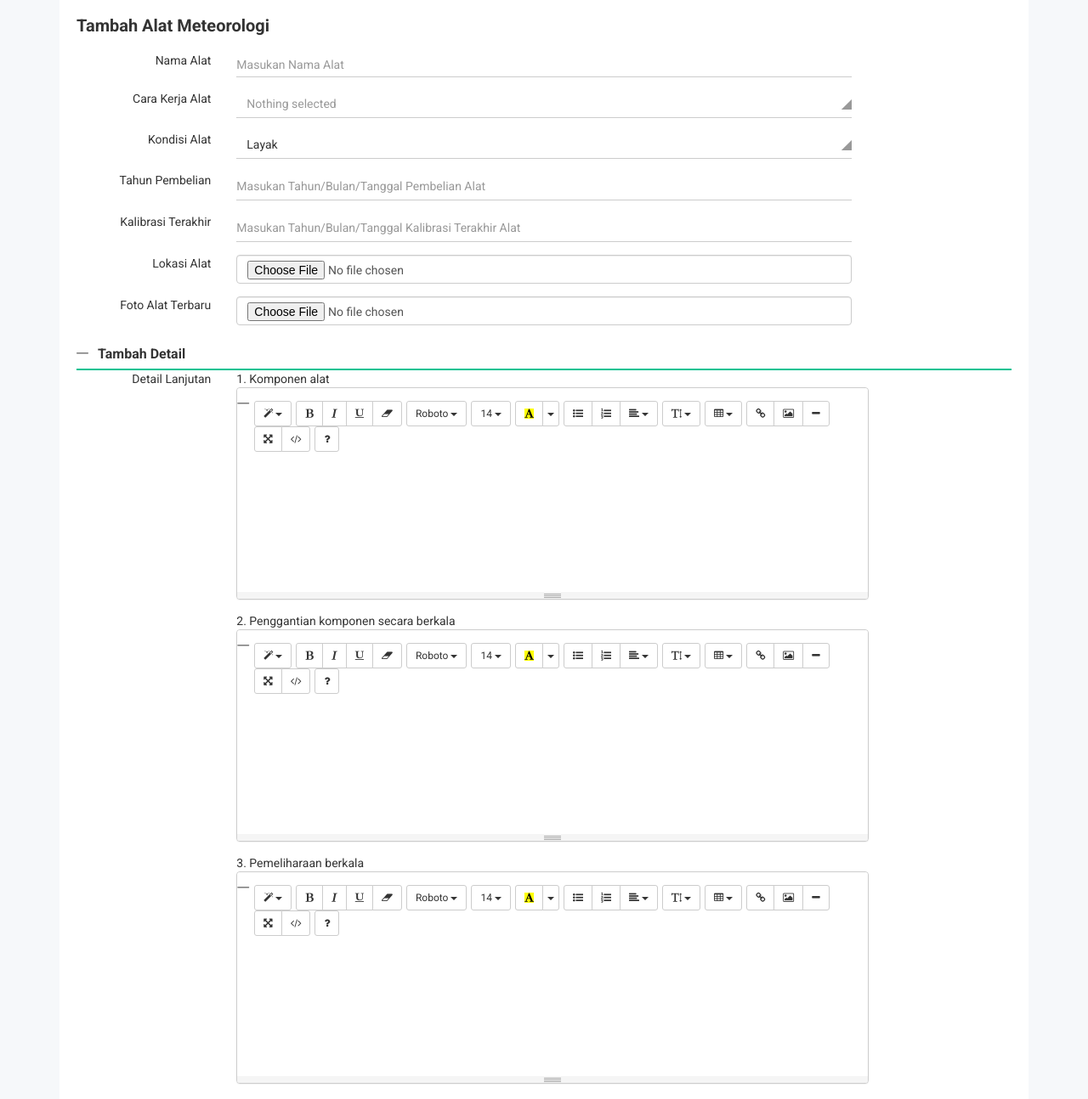
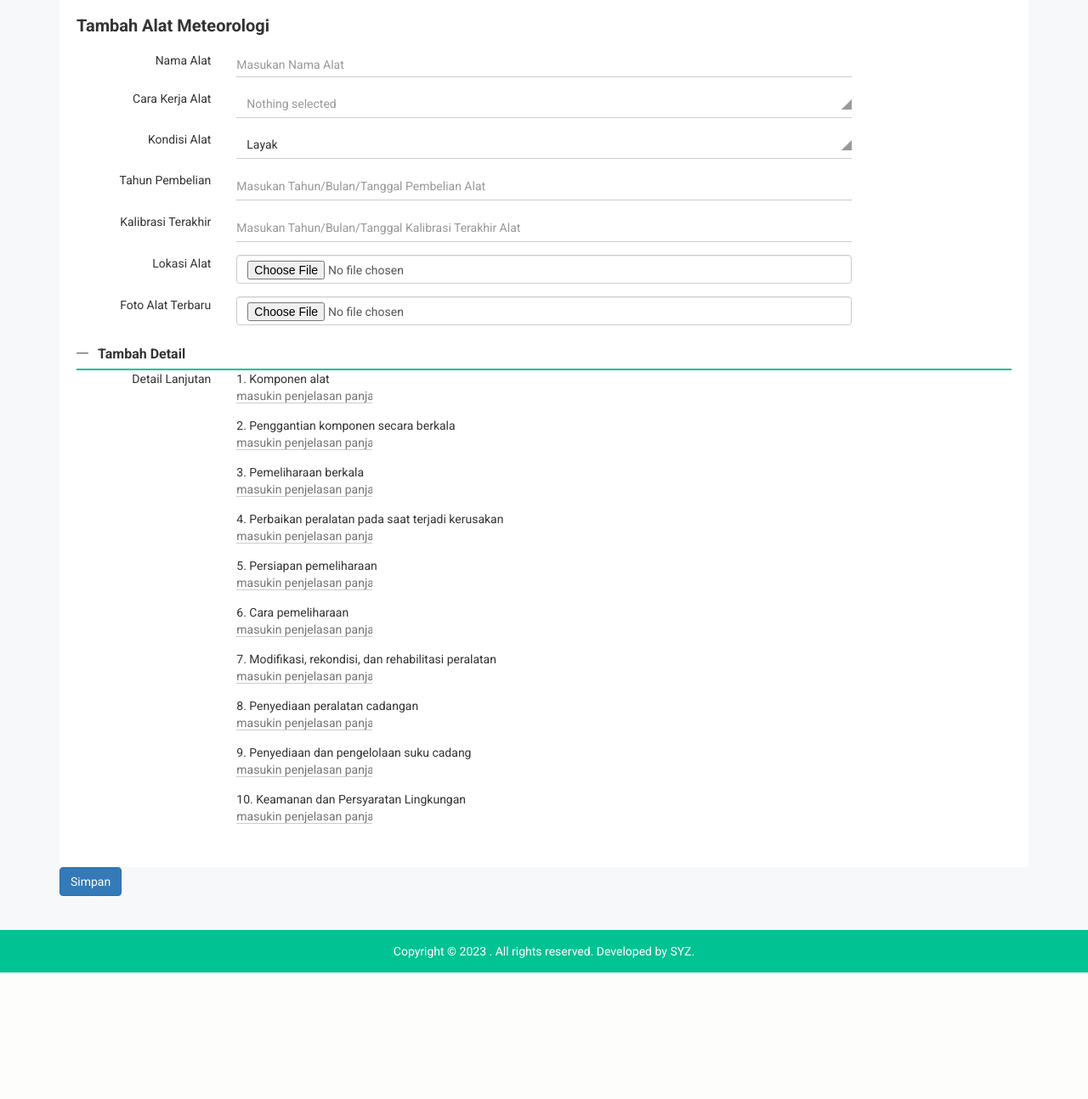
Before and after one commit to satriasapta/inventaris-alat-meteorologi, a CodeIgniter 4 app: template app/Views/admin/tambahalat.php in a window 1280 px wide, after a click on "Tambah Detail". Shown: the part 301-1595 px from the top of the page at 85% size. After the commit the page ends 1446 px from the top, so only its background shows below. Run offline with PHP 8.4 and a stand-in for CodeIgniter, Linux system fonts and the light colour scheme; the template is opened without the code that fills it, so the values that code supplies are empty; some libraries are stand-ins or nearby versions; some web fonts are replaced.

Commit message:
fix tambah alat

```diff
--- a/app/Models/AlatModel.php
+++ b/app/Models/AlatModel.php
@@ -12,7 +12,7 @@ class AlatModel extends Model
     protected $useAutoIncrement = true;
     protected $insertID         = 0;
     protected $returnType       = 'array';
-    protected $allowedFields    = ['nama_alat', 'gambar_alat', 'kondisi_alat', 'tahun_pembelian','kalibrasi','lokasi_alat','detail_alat','id_kategori'];
+    protected $allowedFields    = ['nama_alat', 'gambar_alat', 'kondisi_alat', 'tahun_pembelian','kalibrasi','lokasi_alat','detail_alat','komponen_alat','penggantian_komponen','pemeliharaan_alat','perbaikan_alat','persiapan_pemeliharaan','cara_pemeliharaan','modifikasi_alat','penyediaan_alat','penyediaan_sukucadang','keamanan_alat','id_kategori'];
 
     public function getAlat()
     {
--- a/app/Views/admin/tambahalat.php
+++ b/app/Views/admin/tambahalat.php
@@ -5,7 +5,11 @@
 <div class="form-example-area">
     <div class="container">
         <div class="row">
-            <form method="POST" action="/admin/save" enctype="multipart/form-data">
+            <?php if (session()->has('success')) : ?>
+                <p class="text-success"><?= session()->getFlashdata('success'); ?></p>
+            <?php endif; ?>
+            <?php $validation = session()->getFlashdata('validation'); ?>
+            <form method="POST" action="<?= current_url(); ?>" enctype="multipart/form-data">
                 <div class="col-lg-12 col-md-12 col-sm-12 col-xs-12">
                     <div class="form-example-wrap mg-t-30">
                         <div class="cmp-tb-hd cmp-int-hd">
@@ -118,7 +122,7 @@
                                     </div>
                                     <div class="col-lg-8 col-md-7 col-sm-7 col-xs-12">
                                         <div class="nk-int-st">
-                                            <input type="file" name="foto_alat" class="form-control">
+                                            <input type="file" name="gambar_alat" class="form-control">
                                         </div>
                                     </div>
                                 </div>
@@ -150,7 +154,7 @@
                                                                         <div class="form-group">
                                                                             <label>1. Komponen alat</label>
                                                                             <div class="nk-int-st">
-                                                                                <input type="text" name="komponen_alat" class="html-editor" placeholder="masukin penjelasan panjang">
+                                                                                <input type="text" name="komponen_alat" placeholder="masukin penjelasan panjang">
                                                                             </div>
                                                                         </div>
                                                                     </div>
@@ -165,7 +169,7 @@
                                                                         <div class="form-group">
                                                                             <label>2. Penggantian komponen secara berkala</label>
                                                                             <div class="nk-int-st">
-                                                                                <input type="text" name="penggantian_komponen" class="html-editor" placeholder="masukin penjelasan panjang">
+                                                                                <input type="text" name="penggantian_komponen" placeholder="masukin penjelasan panjang">
                                                                             </div>
                                                                         </div>
                                                                     </div>
@@ -180,7 +184,7 @@
                                                                         <div class="form-group">
                                                                             <label>3. Pemeliharaan berkala</label>
                                                                             <div class="nk-int-st">
-                                                                                <input type="text" name="pemeliharaan_alat" class="html-editor" placeholder="masukin penjelasan panjang">
+                                                                                <input type="text" name="pemeliharaan_alat"  placeholder="masukin penjelasan panjang">
                                                                             </div>
                                                                         </div>
                                                                     </div>
@@ -195,7 +199,7 @@
                                                                         <div class="form-group">
                                                                             <label>4. Perbaikan peralatan pada saat terjadi kerusakan</label>
                                                                             <div class="nk-int-st">
-                                                                                <input type="text" name="perbaikan_alat" class="html-editor" placeholder="masukin penjelasan panjang">
+                                                                                <input type="text" name="perbaikan_alat"  placeholder="masukin penjelasan panjang">
                                                                             </div>
                                                                         </div>
                                                                     </div>
@@ -210,7 +214,7 @@
                                                                         <div class="form-group">
                                                                             <label>5. Persiapan pemeliharaan</label>
                                                                             <div class="nk-int-st">
-                                                                                <input type="text" name="persiapan_pemeliharaan" class="html-editor" placeholder="masukin penjelasan panjang">
+                                                                                <input type="text" name="persiapan_pemeliharaan" placeholder="masukin penjelasan panjang">
                                                                             </div>
                                                                         </div>
                                                                     </div>
@@ -225,7 +229,7 @@
                                                                         <div class="form-group">
                                                                             <label>6. Cara pemeliharaan</label>
                                                                             <div class="nk-int-st">
-                                                                                <input type="text" name="cara_pemeliharaan" class="html-editor" placeholder="masukin penjelasan panjang">
+                                                                                <input type="text" name="cara_pemeliharaan" placeholder="masukin penjelasan panjang">
                                                                             </div>
                                                                         </div>
                                                                     </div>
@@ -240,7 +244,7 @@
                                                                         <div class="form-group">
                                                                             <label>7. Modifikasi, rekondisi, dan rehabilitasi peralatan</label>
                                                                             <div class="nk-int-st">
-                                                                                <input type="text" name="modifikasi_alat" class="html-editor" placeholder="masukin penjelasan panjang">
+                                                                                <input type="text" name="modifikasi_alat" placeholder="masukin penjelasan panjang">
                                                                             </div>
                                                                         </div>
                                                                     </div>
@@ -255,7 +259,7 @@
                                                                         <div class="form-group">
                                                                             <label>8. Penyediaan peralatan cadangan</label>
                                                                             <div class="nk-int-st">
-                                                                                <input type="text" name="penyediaan_alat" class="html-editor" placeholder="masukin penjelasan panjang">
+                                                                                <input type="text" name="penyediaan_alat"  placeholder="masukin penjelasan panjang">
                                                                             </div>
                                                                         </div>
                                                                     </div>
@@ -270,7 +274,7 @@
                                                                         <div class="form-group">
                                                                             <label>9. Penyediaan dan pengelolaan suku cadang</label>
                                                                             <div class="nk-int-st">
-                                                                                <input type="text" name="penyediaan_sukucadang" class="html-editor" placeholder="masukin penjelasan panjang">
+                                                                                <input type="text" name="penyediaan_sukucadang" placeholder="masukin penjelasan panjang">
                                                                             </div>
                                                                         </div>
                                                                     </div>
@@ -285,7 +289,7 @@
                                                                         <div class="form-group">
                                                                             <label>10. Keamanan dan Persyaratan Lingkungan</label>
                                                                             <div class="nk-int-st">
-                                                                                <input type="text" name="keamanan_alat" class="html-editor" placeholder="masukin penjelasan panjang">
+                                                                                <input type="text" name="keamanan_alat" placeholder="masukin penjelasan panjang">
                                                                             </div>
                                                                         </div>
                                                                     </div>
@@ -303,12 +307,11 @@
 
                     </div>
                 </div>
+                <div class="col-lg-8 col-md-7 col-sm-7 col-xs-12">
+                    <button type="submit" class="btn btn-primary">Simpan</button>
+                </div>
             </form>
         </div>
-        <div class="col-lg-8 col-md-7 col-sm-7 col-xs-12">
-            <button  type="submit" class="btn btn-success notika-btn-success">Submit</button>
-        </div>
-        </form>
     </div>
 </div>
 
```
Also changed, not shown: app/Controllers/Admin.php (+14 -40 lines), public/uploads/1674106331penangkarhujan.jpeg (added), public/uploads/1674106331tamanalat.jpeg (added), public/uploads/1674110219penangkarhujan.jpeg (added), public/uploads/1674110219tamanalat.jpeg (added).
